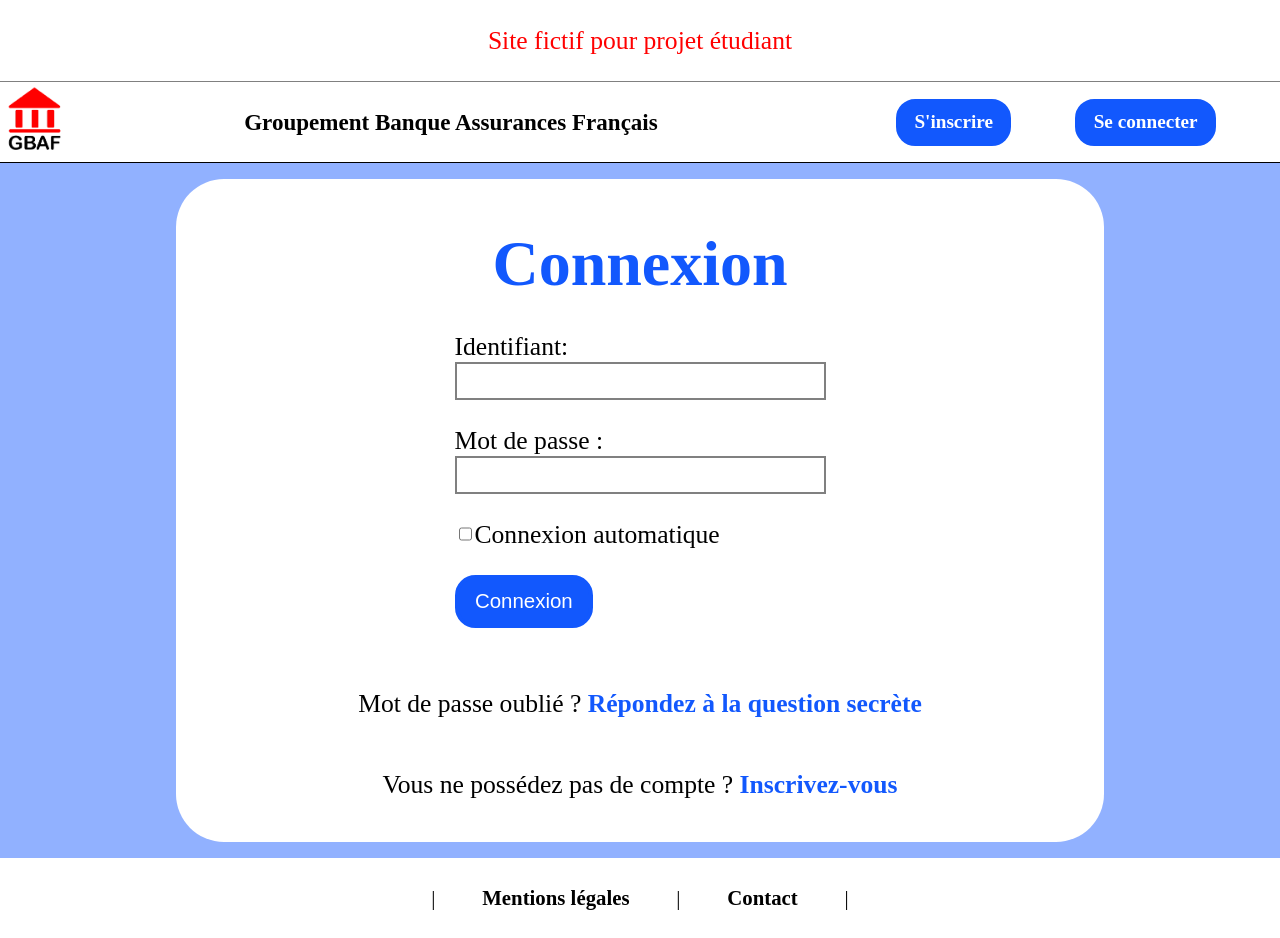
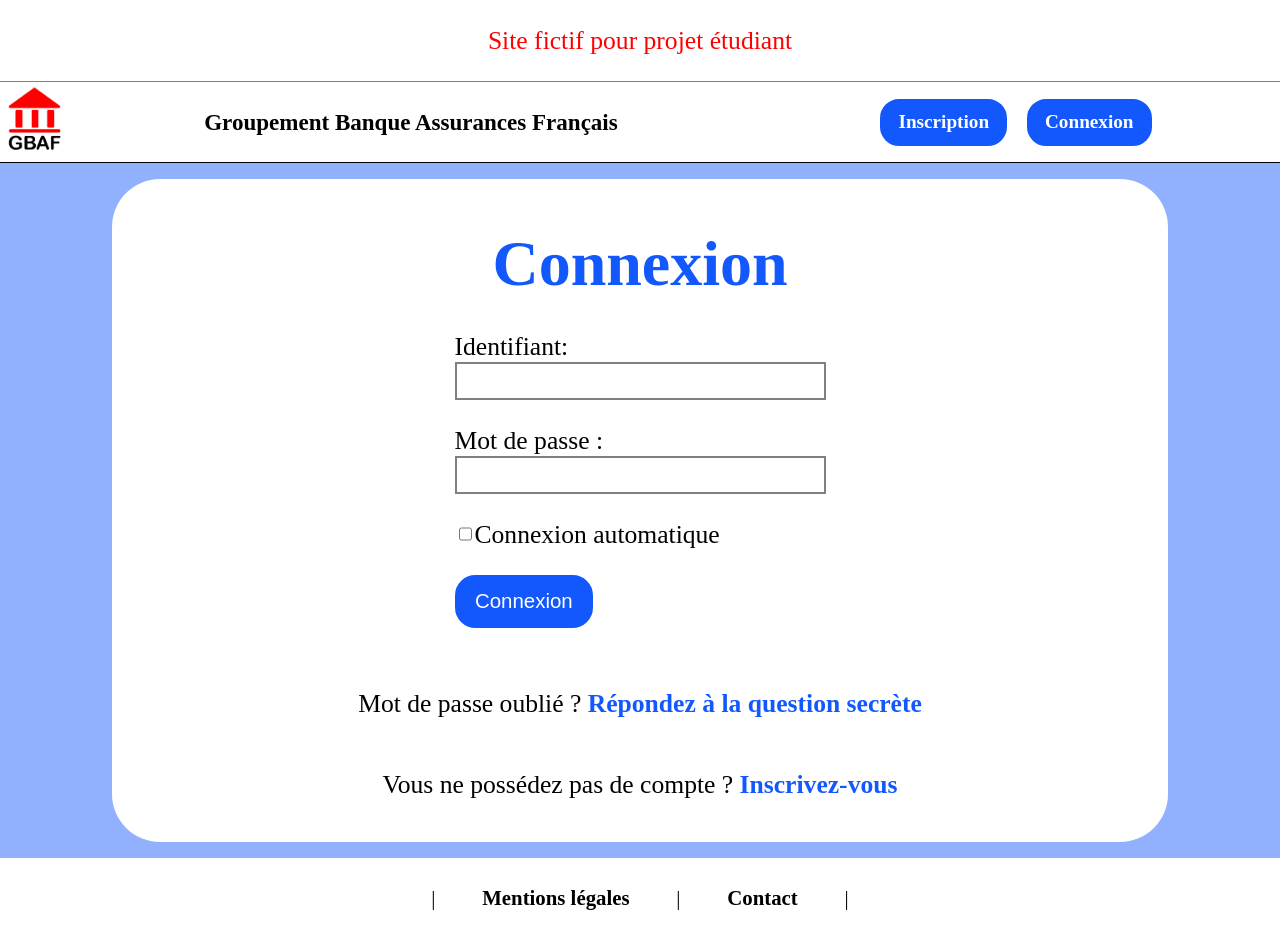
Before and after one commit to maximespinnato/GBAF, a PHP site: page /index.php?page=modification in a window 1280 px wide. Run offline with PHP 8.4, Linux system fonts and the light colour scheme; data that the repository does not hold is empty.

Commit message:
Intégration viewport et modifs CSS

```diff
--- a/public/css/style.css
+++ b/public/css/style.css
@@ -206,6 +206,7 @@ cursor:pointer;
 {
 	text-align: center;
 	width: 80%;
+	margin : 0em;
 }
 .invalid
 {
@@ -373,6 +374,12 @@ cursor:pointer;
 	flex-direction: column;
 	justify-content: center;
 }
+
+#actor-image img
+{
+	width : 100%;
+}
+
 #comments
 {
 	width: 70%;
--- a/public/css/style_smartphone.css
+++ b/public/css/style_smartphone.css
@@ -55,14 +55,10 @@ header
 	border-bottom: 0.1em solid black;
 	display: flex;
 	flex-direction: row;
-	justify-content: space-between;
+	justify-content: center;
 	align-items: center;
 	max-height: 5em;
 	background-color: white;
-}
-#top-bar a
-{
-	font-size: 1.2em;
 }
 #top-bar p
 {
@@ -76,14 +72,19 @@ header
 	flex-direction: row;
 	align-items: center;
 }
-#title-top-bar
+/*#title-top-bar
 {
 	display: flex;
 	flex-direction: row;
 	align-items: center;
 	justify-content: center;
 	min-width:50%;
+}*/
+#title-top-bar
+{
+	display : none;
 }
+
 nav
 {
 	margin: 1em;
@@ -92,13 +93,14 @@ nav
 	flex-direction: row;
 	align-items: center;
 	justify-content: space-around;
-	padding:1em;
+	padding:0.2em;
+	border : solid orange 0.2em;
 }
 nav .button
 {
 	margin-left: 0.5em;
 	margin-right: 0.5em;
-	max-width: 10em;
+	max-width: 15em;
 	overflow-x: hidden;
 }
 #home
@@ -397,6 +408,12 @@ input[type="submit"]{
 	flex-direction: column;
 	justify-content: center;
 }
+
+#actor-image img
+{
+	width : 100%;
+}
+
 #comments
 {
 	width: 70%;
--- a/public/css/style_tablet.css
+++ b/public/css/style_tablet.css
@@ -45,6 +45,7 @@ header
 {
 	width: 100%;
 	background-color: white;
+	/*background-color: orange;*/
 	text-align: center;
 	color: red;
 	border-bottom:solid grey 0.05em;
@@ -82,23 +83,22 @@ header
 	flex-direction: row;
 	align-items: center;
 	justify-content: center;
-	min-width:50%;
+	min-width:20%;
 }
 nav
 {
-	margin: 1em;
-	min-width: 30%;
+	min-width: 40%;
 	display: flex;
 	flex-direction: row;
 	align-items: center;
-	justify-content: space-around;
-	padding:1em;
+	justify-content: center;
+	padding:0.5em;
 }
 nav .button
 {
 	margin-left: 0.5em;
 	margin-right: 0.5em;
-	max-width: 10em;
+	max-width: 15em;
 	overflow-x: hidden;
 }
 #home
@@ -177,7 +177,7 @@ main
 /* FORMS */
 .form
 {
-	width: 70%;
+	width: 80%;
 	display: flex;
 	flex-direction: column;
 	justify-content: space-between;
@@ -222,6 +222,7 @@ input[type="submit"]{
 {
 	text-align: center;
 	width: 80%;
+	margin : 0;
 }
 .invalid
 {
@@ -258,6 +259,7 @@ input[type="submit"]{
 	padding : 0.1em 0.2em 0.1em 0.2em;
 	color: white;
 	text-align:center;
+	font-size : 0.8em;
 }
 #buttons-group
 {
@@ -397,6 +399,12 @@ input[type="submit"]{
 	flex-direction: column;
 	justify-content: center;
 }
+
+#actor-image img
+{
+	width : 100%;
+}
+
 #comments
 {
 	width: 70%;
--- a/public/index.php
+++ b/public/index.php
@@ -103,9 +103,10 @@ include('../src/database_connection.php');
 <html lang="fr">
 	<head>
 		<meta charset="utf-8" />
-		<link rel="stylesheet" media="(min-device-width: 1280px)" href="css/style.css" />
-		<link rel="stylesheet" media="(min-device-width: 450px) and (max-device-width: 1280px)" href="css/style_tablet.css" />
-		<link rel="stylesheet" media="(max-device-width: 450px)" href="css/style_smartphone.css" />
+		<meta name="viewport" content="width=device-width" />
+		<link rel="stylesheet" media="(min-width: 1281px)" href="css/style.css" />
+		<link rel="stylesheet" media="(min-width: 651px) and (max-width: 1280px)" href="css/style_tablet.css" />
+		<link rel="stylesheet" media="(max-width: 650px)" href="css/style_smartphone.css" />
 		<link rel="shortcut icon" href="img/logo_gbaf.png">
 		<?php echo '<title>' . htmlspecialchars($_SESSION['title']) . '</title>'; ?>
 	</head>
--- a/src/header.php
+++ b/src/header.php
@@ -15,8 +15,8 @@
 		{
 		?>
 			<nav class="Menu">
-				<a href="../public/index.php?page=registration" class="button">S'inscrire</a>
-				<a href="../public/index.php?page=connection" class="button">Se connecter</a>
+				<a href="../public/index.php?page=registration" class="button">Inscription</a>
+				<a href="../public/index.php?page=connection" class="button">Connexion</a>
 			</nav>
 		<?php
 		}
--- a/src/modification.php
+++ b/src/modification.php
@@ -70,7 +70,7 @@ echo '<form action="../public/index.php?page=modification&amp;field=' . $modific
 		}
 		?>
 		<p><input type="submit" value="Modifier" name="submitted" class="button"/></p>
-	</fieldset>;
+	</fieldset>
 </form>
 
 <p class="check-message">
```
Also changed, not shown: other parts of public/css/style_smartphone.css (+32 -24 lines).
